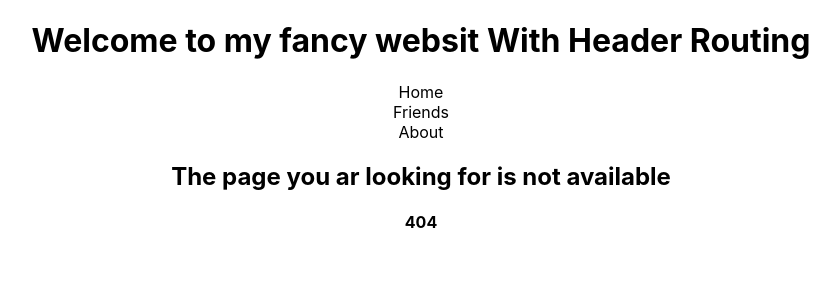
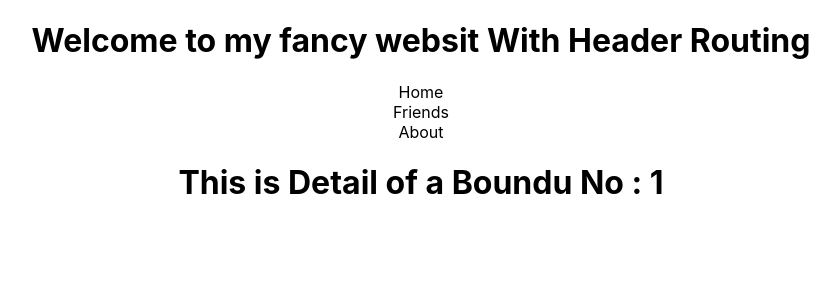
Before and after one commit to mdmitho/simple-react-router, a React (Create React App) app: page /friend/1 in a window 1280 px wide. Before the commit this address had no page. Shown: the top 300 px of the page, without its empty margins (219-1059 px from the left). Built offline with nearby package versions, Linux system fonts and the light colour scheme.

Commit message:
Creat rout and some dynamic part

```diff
--- a/src/App.js
+++ b/src/App.js
@@ -6,6 +6,7 @@
 import About from './components/About/About'
 import NotFound from './components/NotFound/NotFound';
 import Header from './components/Header/Header';
+import FriendDetail from './components/FriendDetail/FriendDetail';
 
 
 function App() {
@@ -15,6 +16,7 @@
        <Routes>
          <Route path='/' element={<Home/>}></Route>
          <Route path='/friends' element={<Friends></Friends>}></Route>
+         <Route path='/friend/:friendId' element={<FriendDetail></FriendDetail>}/>
          <Route path='/about' element={<About></About>}></Route>
          <Route path='*' element={<NotFound></NotFound>}></Route>
        </Routes>
--- a/src/components/Friend/Friend.js
+++ b/src/components/Friend/Friend.js
@@ -1,5 +1,5 @@
 import React from 'react';
-import { useNavigate } from 'react-router-dom';
+import { Link, useNavigate } from 'react-router-dom';
 
 const Friend = (props) => {
     const {name,username,id} = props.friend
@@ -11,6 +11,7 @@
     return (
         <div>
             <h2>Name : {name}</h2>
+            <Link to ={'/friend/'+id} >Show Detail</Link>
             <button onClick={showFriendDetail}> {username} id : {id}</button>
         </div>
     );
--- /dev/null
+++ b/src/components/FriendDetail/FriendDetail.js
@@ -0,0 +1,13 @@
+import React from 'react';
+import { useParams } from 'react-router-dom';
+
+const FriendDetail = () => {
+    const {friendId} = useParams()
+    return (
+        <div>
+            <h1>This is Detail of a Boundu No : {friendId}</h1>
+        </div>
+    );
+};
+
+export default FriendDetail;
```
